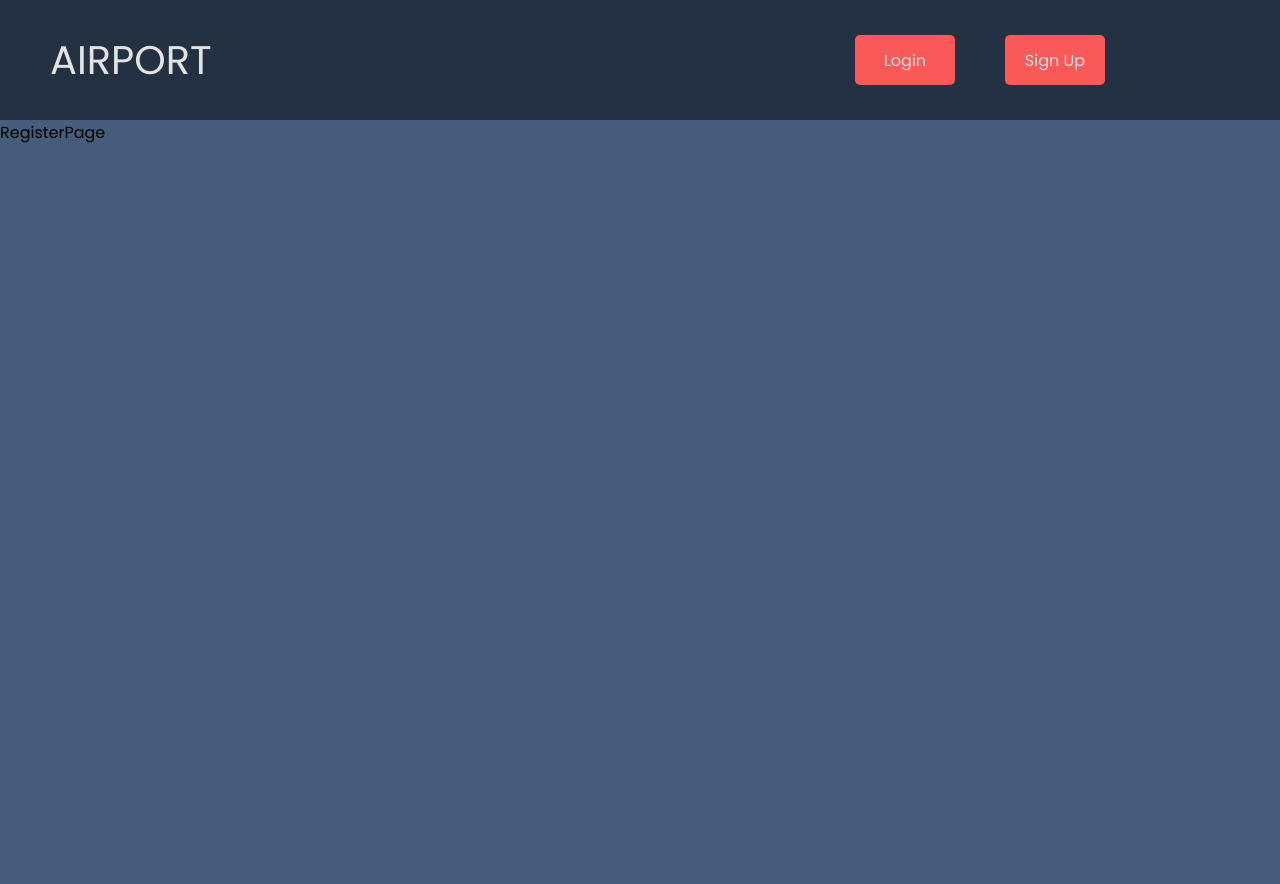
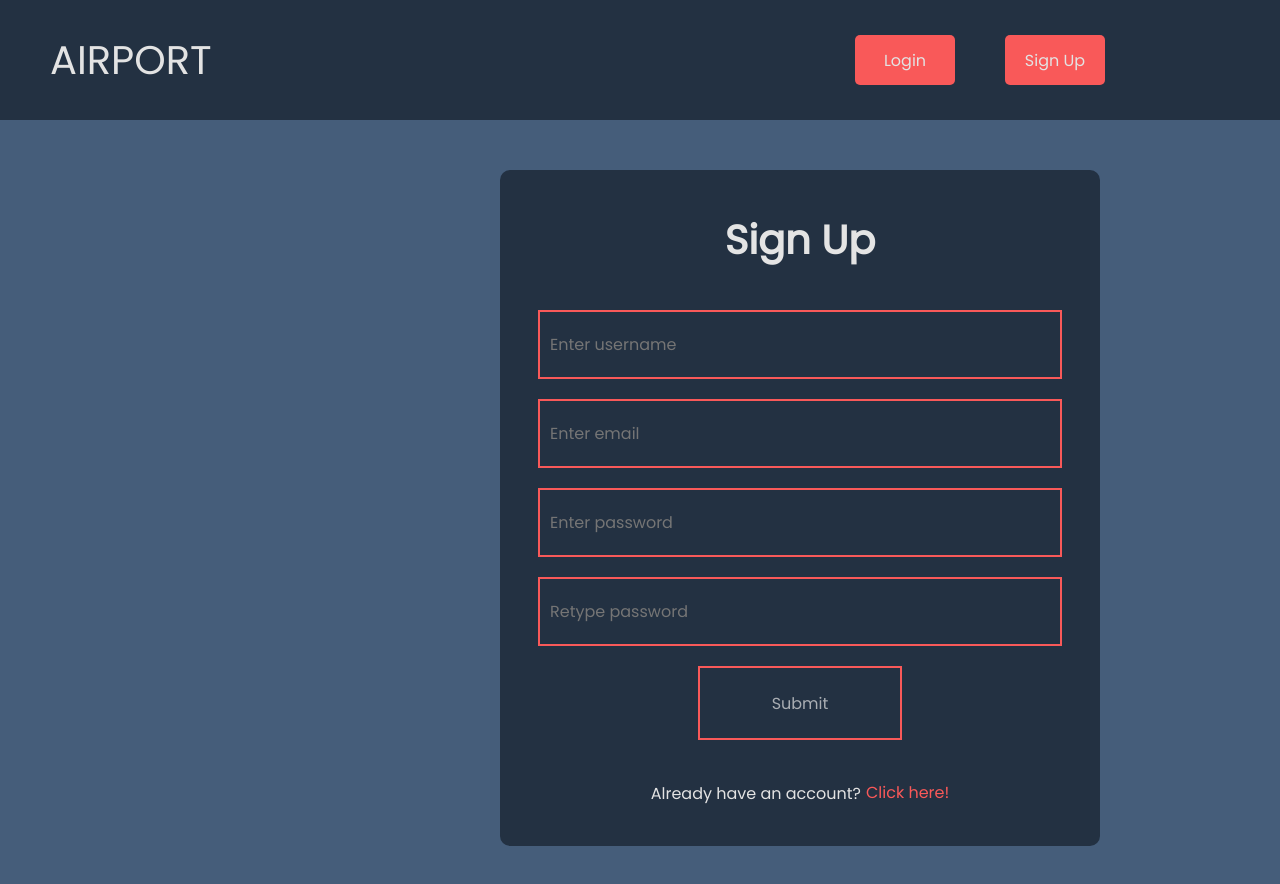
Before and after one commit to RadekKusiak71/airport-managment, a React (Create React App) app in the folder frontend/: page /register in a window 1280 px wide. Shown: the top 884 px of the page. Before the commit the page ends 800 px from the top, so only its background shows below. Built offline with nearby package versions, Linux system fonts and the light colour scheme.

Commit message:
RegisterForm ui ended + css for it

```diff
--- a/frontend/src/pages/RegisterPage.jsx
+++ b/frontend/src/pages/RegisterPage.jsx
@@ -1,8 +1,125 @@
-import React from 'react'
+import React, { useContext, useState } from 'react'
+import Input from '../UI/Input'
+import Button from '../UI/Button'
+import AuthContext from '../context/AuthContext'
+import classes from './RegisterPage.module.css'
+import { Link } from 'react-router-dom'
 
 const RegisterPage = () => {
+  const { registerUser } = useContext(AuthContext)
+
+  const [formData, setFormData] = useState({
+    username: '',
+    email: '',
+    password: '',
+    password2: '',
+  });
+
+  const [errors, setErrors] = useState({
+    username: '',
+    email: '',
+    password: '',
+    password2: '',
+  });
+
+  const validateInputs = () => {
+    let errors = {
+      username: '',
+      email: '',
+      password: '',
+      password2: '',
+    }
+    let isValid = true
+    if (formData.username.trim().length <= 0) {
+      errors.username = 'Username is required'
+      isValid = false
+    }
+    if (formData.email.trim().length <= 0) {
+      errors.email = 'Email is required'
+      isValid = false
+    }
+    if (formData.password.trim().length <= 0) {
+      errors.password = 'Password is required'
+      isValid = false
+    }
+    if (formData.password2.trim().length <= 0) {
+      errors.password2 = 'Password is required'
+      isValid = false
+    }
+    setErrors(errors)
+    return isValid
+  }
+
+  const inputHandler = (e) => {
+    const name = e.target.name;
+    const value = e.target.value;
+    setFormData((prevFormData) => ({
+      ...prevFormData,
+      [name]: value,
+    }))
+  }
+  const submitForm = (e) => {
+    e.preventDefault()
+    if (validateInputs()) {
+      registerUser(JSON.stringify(formData));
+    } else {
+      console.log('Something went wrong');
+    }
+  }
+
   return (
-    <div>RegisterPage</div>
+    <div className={classes['register-container']}>
+      <h2>Sign Up</h2>
+      <form onSubmit={submitForm}>
+        <Input
+          onChange={inputHandler}
+          type='text'
+          placeholder='Enter username'
+          name="username"
+          id="username"
+          value={formData.username}
+        />
+        {errors.username && (
+          <div className={classes.error}>{errors.username}</div>
+        )}
+        <Input
+          onChange={inputHandler}
+          type='email'
+          placeholder='Enter email'
+          name="email"
+          id="email"
+          value={formData.email}
+        />
+        {errors.email && (
+          <div className={classes.error}>{errors.email}</div>
+        )}
+        <Input
+          onChange={inputHandler}
+          type='password'
+          placeholder='Enter password'
+          name="password"
+          id="password"
+          value={formData.password}
+        />
+        {errors.password && (
+          <div className={classes.error}>{errors.password}</div>
+        )}
+        <Input
+          onChange={inputHandler}
+          type='password'
+          placeholder='Retype password'
+          name="password2"
+          id="password2"
+          value={formData.password2}
+        />
+        {errors.password2 && (
+          <div className={classes.error}>{errors.password2}</div>
+        )}
+
+        <Button type='submit'>Submit</Button>
+      </form>
+      <p className={classes['form-text']}>Already have an account? <Link to='/login'>Click here!</Link></p>
+    </div>
   )
 }
 
--- a/frontend/src/pages/RegisterPage.module.css
+++ b/frontend/src/pages/RegisterPage.module.css
@@ -0,0 +1,69 @@
+.register-container {
+    width: 600px;
+    height: fit-content;
+    padding: 40px;
+    display: flex;
+    justify-content: center;
+    align-items: center;
+    flex-direction: column;
+    gap: 20px;
+    background-color: #233142;
+    margin: 50px auto 50px auto;
+    border-radius: 10px;
+}
+
+.register-container>h2 {
+    font-size: 40px;
+    color: #e4e4e4;
+}
+
+.register-container>form {
+    height: fit-content;
+    width: 600px;
+    display: flex;
+    justify-content: center;
+    align-items: center;
+    flex-direction: column;
+    gap: 20px;
+    padding: 20px;
+    background-color: transparent;
+}
+
+.form-text {
+    color: #e3e3e3;
+    display: flex;
+    justify-content: center;
+    align-items: center;
+    gap: 5px;
+}
+
+.form-text>a {
+    display: block;
+    width: fit-content;
+    color: #f95959;
+    text-decoration: none;
+}
+
+.form-text>a::after {
+    display: block;
+    content: '';
+    height: 1px;
+    width: 0%;
+    background-color: #f95959;;
+    transition: 0.3s ease-in-out;
+}
+
+.form-text>a:hover::after {
+    width: 100%;
+}
+
+.error {
+    width: 80%;
+    height: 30px;
+    display: flex;
+    justify-content: center;
+    align-items: center;
+    background-color: rgba(255, 0, 0, 0.431);
+    color: #e3e3e3;
+    border-radius: 5px;
+}
```
